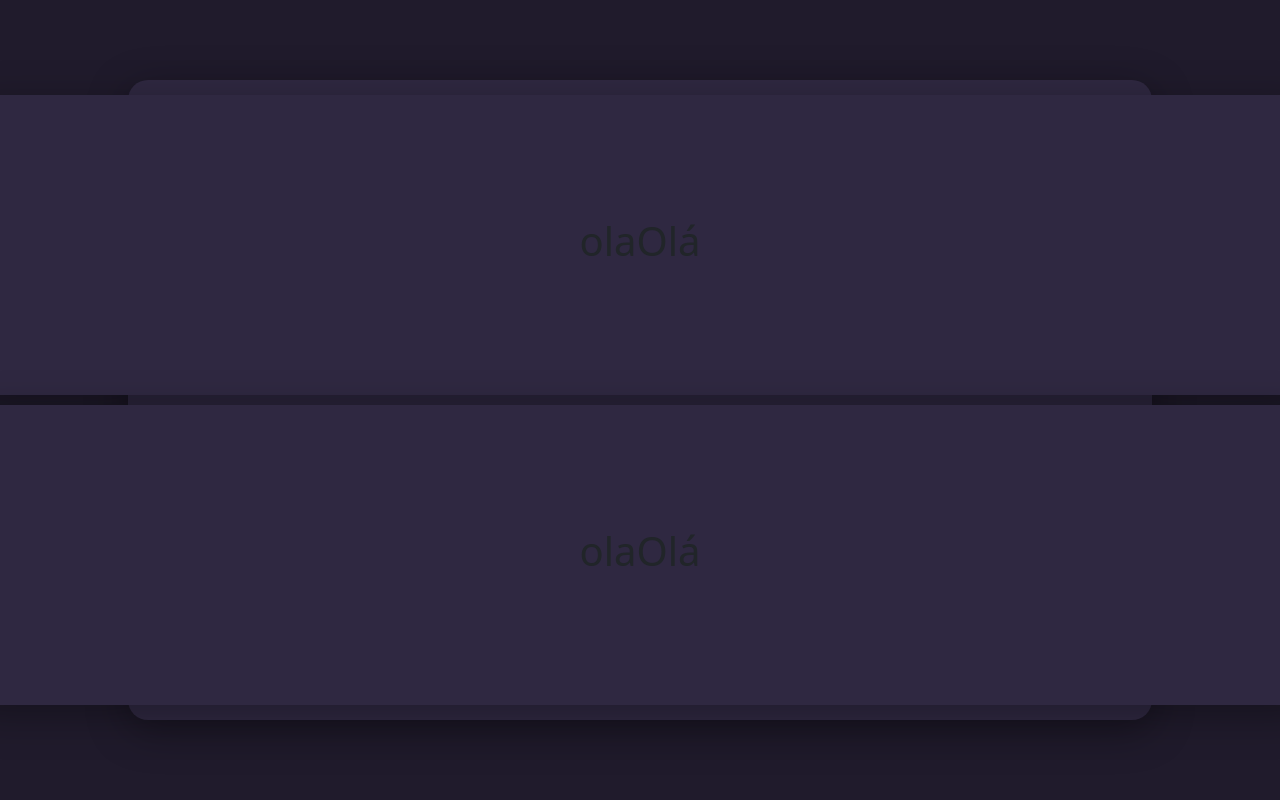
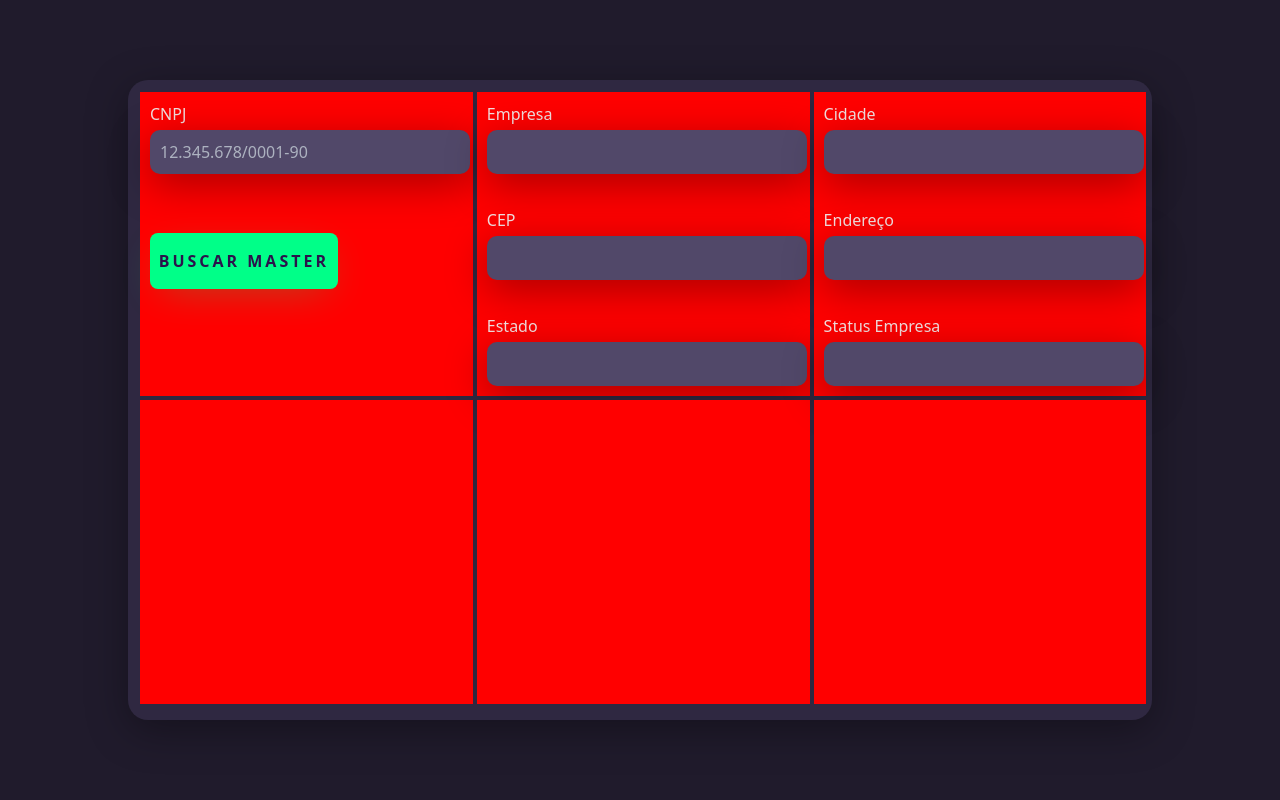
Before and after one commit to antonio-carlos-santiago/site_henrique, a Flask app: page /cadastrar-servico in a window 1280 px wide; the page is wider, and only the part inside the window is pictured. Shown: the part 72-872 px from the top of that part. Run offline with Flask 3, Linux system fonts and the light colour scheme; a user stored in the database is signed in.

Commit message:
na aba de cadastarar servicos, ja pode buscar a empresa

```diff
--- a/henrique/formularios.py
+++ b/henrique/formularios.py
@@ -110,7 +110,7 @@ class BuscarCliente(FlaskForm):
 
 
 class BuscarEmpresa(FlaskForm):
-    cnpj = StringField("CPF Conta Master", validators=[DataRequired(message="Campo Obrigatório"), Length(14, 14)])
+    cnpj = StringField("CNPJ", validators=[DataRequired(message="Campo Obrigatório"), Length(14, 14)])
     btn_busca = SubmitField("Buscar Master")
 
     def validate_cnpj(self, cnpj):
--- a/henrique/rotas.py
+++ b/henrique/rotas.py
@@ -58,6 +58,10 @@ def CadastrarEmpressa():
 @login_required
 def CadastrarServico():
     buscarempresa = BuscarEmpresa()
+    if buscarempresa.validate_on_submit() and "btn_busca" in request.form:
+        status = BuscarEmpresaDb(buscarempresa.cnpj.data)
+        return render_template("cadastro_servico_empresa.html", buscarempresa=buscarempresa, status=status)
+
     return render_template("cadastro_servico_empresa.html", buscarempresa=buscarempresa)
 
 
--- a/henrique/static/styles/servicos.css
+++ b/henrique/static/styles/servicos.css
@@ -14,32 +14,6 @@ body{
     align-items: center;
 }
 
-.card-principal{
-    width: 80%;
-    height: 80%;
-    display: flex;
-    justify-content: center;
-    align-items: center;
-    flex-direction: column;
-    padding: 30px 35px;
-    background: #2f2841;
-    border-radius: 20px;
-    box-shadow: 0px 10px 40px #00000056;
-}
-
-.conteiner-complemento{
-    width: 1350px;
-    height: 300px;
-    display: flex;
-    justify-content: center;
-    align-items: center;
-    flex-direction: row;
-    padding: 10px 10px;
-    background: #2f2841;
-    border-radius: 20px;
-    box-shadow: 0px 10px 40px #00000056;
-    margin: 10px;
-}
 
 .btn-busca{
     width: 100%;
@@ -56,3 +30,103 @@ body{
     cursor: pointer;
     box-shadow: 0px 10px 40px -12px #00ff8052;
 }
+
+
+.container-interno {
+padding: 10px;
+margin: 2px;
+height: 38vh;
+width: 26vw;
+display: flex;
+flex-direction: column;
+justify-content: space-between;
+background-color: red;
+}
+
+.card-principal{
+    width: 80%;
+    height: 80%;
+    display: flex;
+    flex-direction: column;
+    padding: 10px 10px;
+    background: #2f2841;
+    border-radius: 20px;
+    box-shadow: 0px 10px 40px #00000056;
+    flex-wrap: wrap;
+}
+
+.textfield-serv{
+    width: 70%;
+    display: flex;
+    flex-direction: column;
+    align-items: flex-start;
+
+}
+
+.textfield-serv > input{
+    width: 25vw;
+    border: none;
+    border-radius: 10px;
+    padding: 10px;
+    background: #514869;
+    color: #f0ffffde;
+    font-size: 12pt;
+    box-shadow: 0px 10px 40px #00000056;
+    outline: none;
+    box-sizing: border-box;
+    margin-top: 2px;
+}
+
+.select > input{
+    width: 100%;
+    border: none;
+    border-radius: 10px;
+    padding: 10px;
+    background: #514869;
+    color: #f0ffffde;
+    font-size: 12pt;
+    box-shadow: 0px 10px 40px #00000056;
+    outline: none;
+    box-sizing: border-box;
+}
+
+.select{
+    width: 100%;
+    display: flex;
+    flex-direction: column;
+    align-items: flex-start;
+    justify-content: center;
+    margin: 10px 0px;
+    color: #F4A460;
+    background: #F4A460	;
+}
+
+.textfield-serv > label{
+    color: #f0ffffde;
+    margin-bottom: 2px;
+}
+
+.textfield-serv > input::placeholder{
+    color: #f0ffff94;
+}
+.btn-busca-cof{
+    margin-top: 10px;
+    width: 60%;
+    height: 20%;
+    border: none;
+    border-radius: 8px;
+    outline: none;
+    text-transform: uppercase;
+    font-weight: 800;
+    letter-spacing: 3px;
+    color: #2b134b;
+    background: #00ff88;
+    cursor: pointer;
+    box-shadow: 0px 10px 40px -12px #00ff8052;
+    text-align: center;
+ }
+
+ .conf-btn-cad_busca{
+    width: 100%;
+    margin-left: 10px;
+ }
--- a/henrique/templates/cadastro_servico_empresa.html
+++ b/henrique/templates/cadastro_servico_empresa.html
@@ -5,13 +5,94 @@
     <div class="card-principal">
         <form method="post" action="">
             {{buscarempresa.csrf_token}}
-            <div class="conteiner-complemento">
-                <h1>ola</h1>
-                <h1>Olá</h1>
+            <div class="container-interno">
+                <form action="", method="post">
+                    {{buscarempresa.csrf_token}}
+                    <div class="textfield-serv">
+                        {{buscarempresa.cnpj.label}}
+                        {% if buscarempresa.errors %}
+                            {{buscarempresa.cnpj(class="form-control is-invalid")}}
+                            <div class="invalid-feedback">
+                                {% for erros in buscarempresa.cnpj.errors %}
+                                    {{ erros }}
+                                {% endfor %}
+                            </div>
+                        {% else %}
+                            {{ buscarempresa.cnpj(placeholder="12.345.678/0001-90")}}
+                        {% endif %}
+                    </div>
+                    {{ buscarempresa.btn_busca(class='btn-busca-cof') }}
+                    <br>
+                    <br>
+                </form>
             </div>
-            <div class="conteiner-complemento">
-                <h1>ola</h1>
-                <h1>Olá</h1>
+            <div class="container-interno">
+
+
+            </div>
+            <div class="container-interno">
+                {% if status %}
+                    <div class="textfield-serv">
+                        <label>Empresa</label>
+                        <input type="text" value="{{status['nome']}}" disabled="True">
+                    </div>
+                    <div class="textfield-serv">
+                        <label>CEP</label>
+                        <input type="text" value="{{status['cep']}}" disabled="True">
+                    </div>
+                    <div class="textfield-serv">
+                        <label>Estado</label>
+                        <input type="text" value="{{status['estado']}}" disabled="True">
+                    </div>
+                {% else %}
+                    <div class="textfield-serv">
+                        <label>Empresa</label>
+                        <input type="text" value="" disabled="True">
+                    </div>
+                    <div class="textfield-serv">
+                        <label>CEP</label>
+                        <input type="text" value="" disabled="True">
+                    </div>
+                    <div class="textfield-serv">
+                        <label>Estado</label>
+                        <input type="text" value="" disabled="True">
+                    </div>
+                {% endif %}
+            </div>
+            <div class="container-interno">
+
+            </div>
+            <div class="container-interno">
+                {% if status %}
+                    <div class="textfield-serv">
+                        <label>Cidade</label>
+                        <input type="text" value="{{status.cidade}}" disabled="True">
+                    </div>
+                    <div class="textfield-serv">
+                        <label>Endereço</label>
+                        <input type="text" value="{{status.endereco}}" disabled="True">
+                    </div>
+                    <div class="textfield-serv">
+                        <label>Status Empresa</label>
+                        <input type="text" value="{{status.status}}" disabled="True">
+                    </div>
+                {% else %}
+                    <div class="textfield-serv">
+                        <label>Cidade</label>
+                        <input type="text" value="" disabled="True">
+                    </div>
+                    <div class="textfield-serv">
+                        <label>Endereço</label>
+                        <input type="text" value="" disabled="True">
+                    </div>
+                    <div class="textfield-serv">
+                        <label>Status Empresa</label>
+                        <input type="text" value="" disabled="True">
+                    </div>
+                {% endif %}
+            </div>
+            <div class="container-interno">
+
             </div>
 
         </form>
```
Also changed, not shown: henrique/funcoes.py (+16 -7 lines), instance/project.db.
